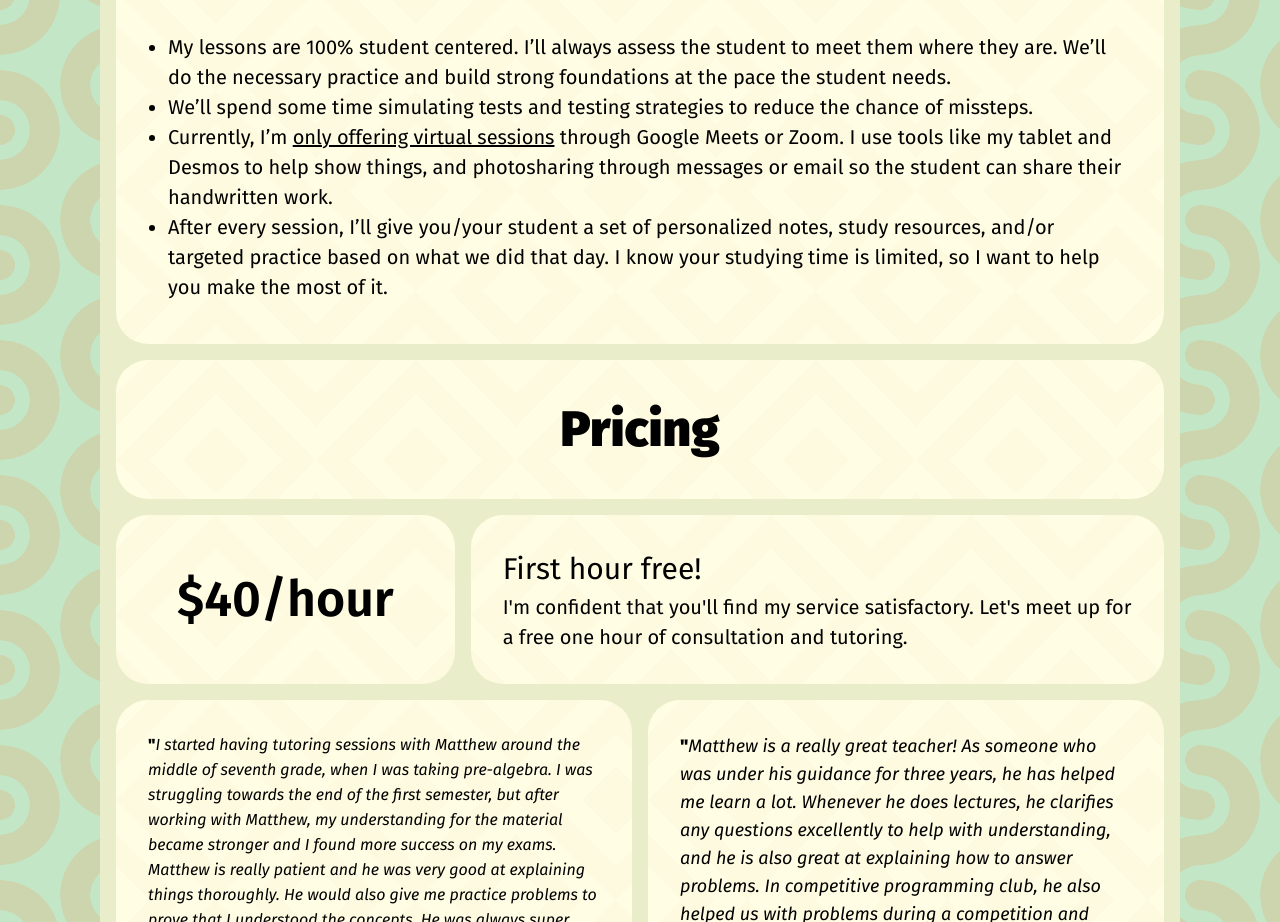
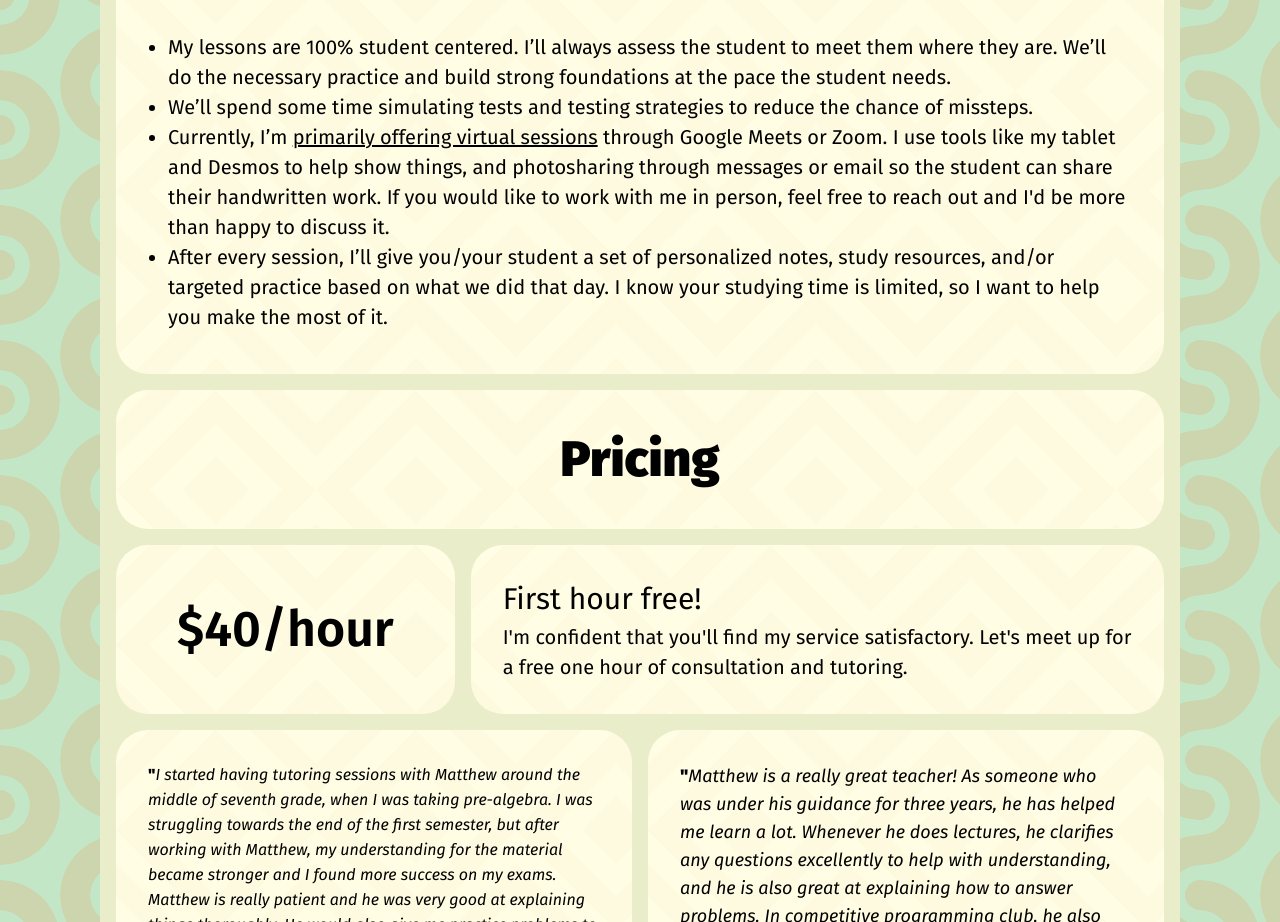
Before and after one commit to Matthew-Li-mtl/tutoring-website, a React (Vite) app: page / in a window 1280 px wide. Shown: the part 920-1842 px from the top of the page. Built offline with nearby package versions, Linux system fonts and the light colour scheme.

Commit message:
updated home page and FAQ content

```diff
--- a/src/pages/FAQ.tsx
+++ b/src/pages/FAQ.tsx
@@ -23,7 +23,7 @@ export default function FAQ() {
                         What is your cancellation policy?
                     </li>
                     <li>
-                        Please let me know 24 hours before the session for a full refund, otherwise you’ll be charged for half the cost of the session.                    </li>
+                        Please let me know 12 hours before the session for a full refund, otherwise you’ll be charged for half the cost of the session.                    </li>
                     <br />
                     <li className="fira-sans-medium">
                         Do you do a free intro/consultation session?
--- a/src/pages/Home.tsx
+++ b/src/pages/Home.tsx
@@ -51,7 +51,7 @@ export default function Home() {
                     We’ll spend some time simulating tests and testing strategies to reduce the chance of missteps.
                   </li>
                   <li>
-                    Currently, I’m <a className="underline">only offering virtual sessions</a> through Google Meets or Zoom. I use tools like my tablet and Desmos to help show things, and photosharing through messages or email so the student can share their handwritten work.
+                    Currently, I’m <a className="underline">primarily offering virtual sessions</a> through Google Meets or Zoom. I use tools like my tablet and Desmos to help show things, and photosharing through messages or email so the student can share their handwritten work. If you would like to work with me in person, feel free to reach out and I'd be more than happy to discuss it.
                   </li>
                   <li>
                     After every session, I’ll give you/your student a set of personalized notes, study resources, and/or targeted practice based on what we did that day. I know your studying time is limited, so I want to help you make the most of it.
```
